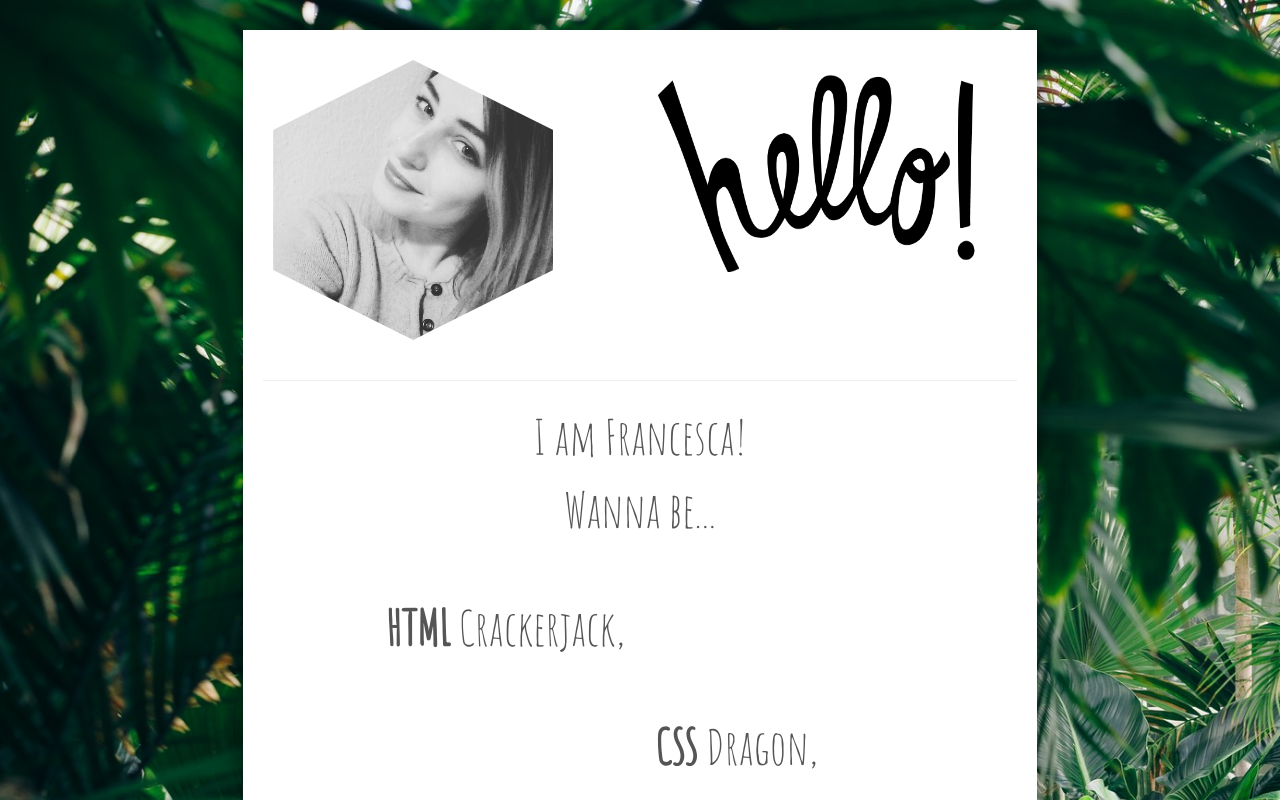
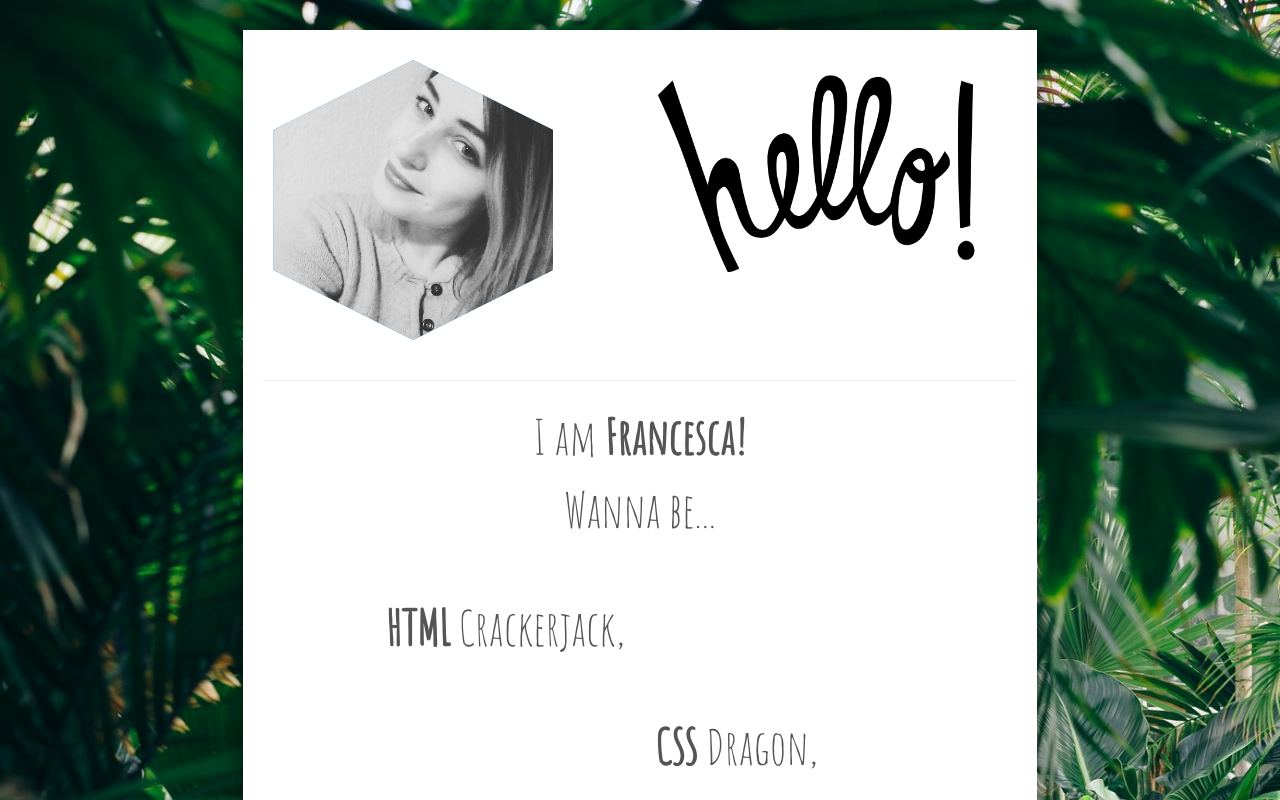
Before and after one commit to BetaFra/BetaFra.github.io, a plain HTML site: page index.html in a window 1280 px wide. Shown: the top 800 px of the page. Drawn offline with nearby package versions, Linux system fonts and the light colour scheme.

Commit message:
make smt bold

```diff
--- a/index.html
+++ b/index.html
@@ -24,7 +24,7 @@
                 <hr>
                 <div class="row">
                     <div class="col-xs-12" align="center">
-                        <h1>I am Francesca!</h1>
+                        <h1>I am <strong>Francesca!</strong></h1>
                     </div>
                 </div>
                 <div class="row">
```
